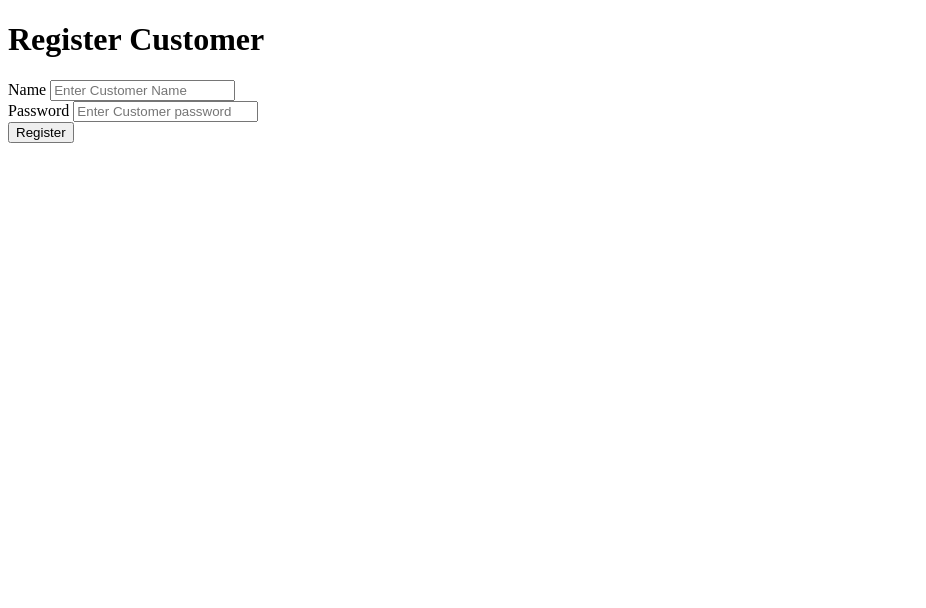
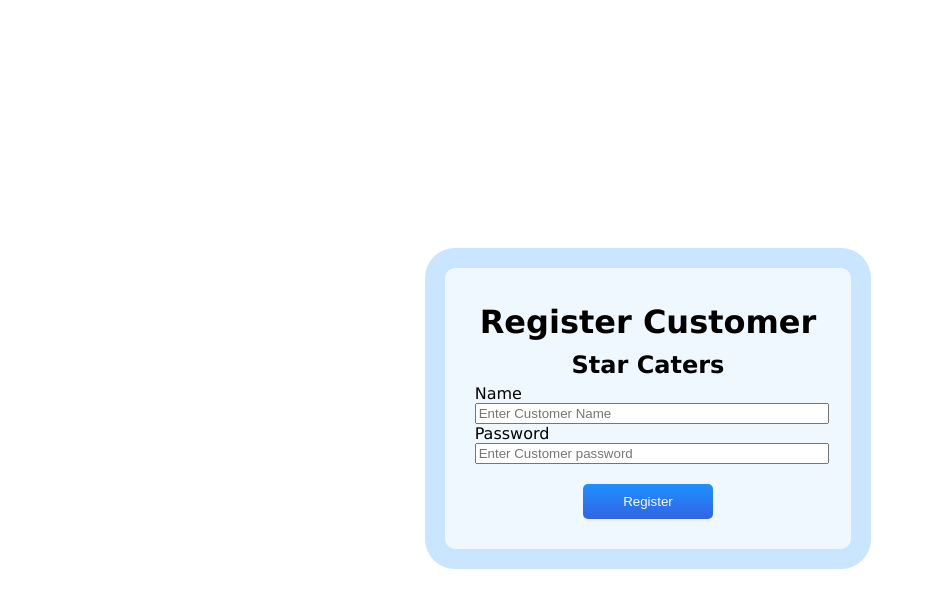
Before and after one commit to aahmedfaraz/we-oel-1, a plain HTML site: page registration.html in a window 1280 px wide. Shown: the whole page, without its empty margins (0-926 px from the left). Drawn offline with Linux system fonts and the light colour scheme.

Commit message:
Added form

```diff
--- a/css/registeration.css
+++ b/css/registeration.css
@@ -0,0 +1,41 @@
+body {
+    display: flex;
+    align-items: center;
+    justify-content: center;
+    width: 100vw;
+    height: 100vh;
+    text-align: center;
+    font-family: 'Lucida Sans', 'Lucida Sans Regular', 'Lucida Grande', 'Lucida Sans Unicode', Geneva, Verdana, sans-serif;
+}
+
+form {
+    background-color: aliceblue;
+    padding: 30px;
+    border-radius: 30px;
+    border: 20px solid rgba(83, 169, 255, 0.243);
+}
+
+.form-control {
+    display: flex;
+    flex-direction: column;
+    align-items: flex-start;
+}
+
+h1, h2 {
+    padding: 5px;
+    margin: 0;
+}
+
+.form-control input {
+    width: 100%;
+}
+
+input[type='submit'] {
+    cursor: pointer;
+    margin-top: 20px;
+    border: 0;
+    padding: 10px 40px;
+    background: linear-gradient(to bottom, dodgerblue, rgb(49, 100, 230));
+    color: white;
+    border-radius: 5px;
+}
--- a/registration.html
+++ b/registration.html
@@ -10,6 +10,7 @@
 <body>
     <form id="form">
         <h1>Register Customer</h1>
+        <h2>Star Caters</h2>
         <div class="form-control">
             <label for="name">Name</label>
             <input type="text" id="name" name="name" placeholder="Enter Customer Name">
```
